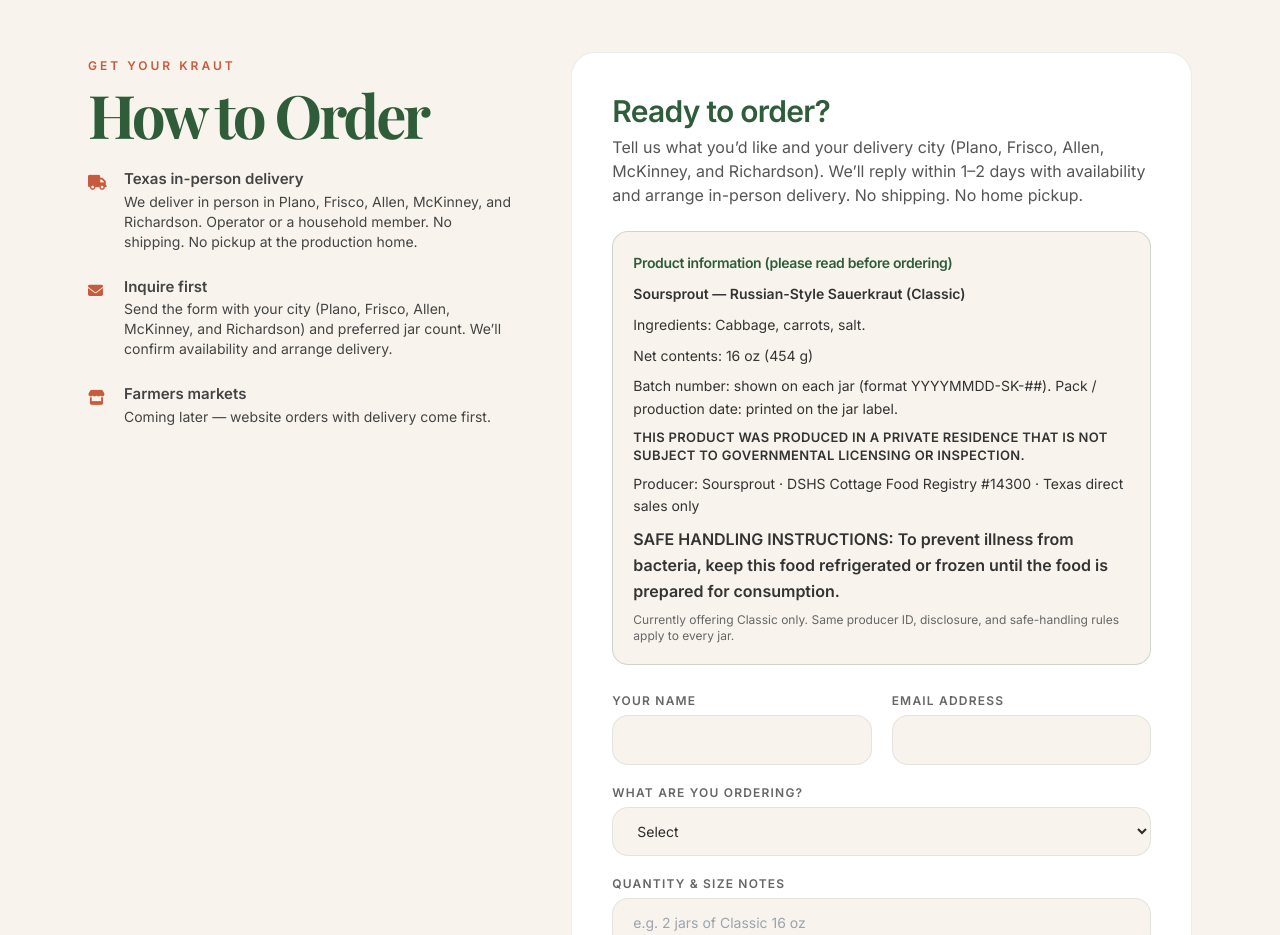
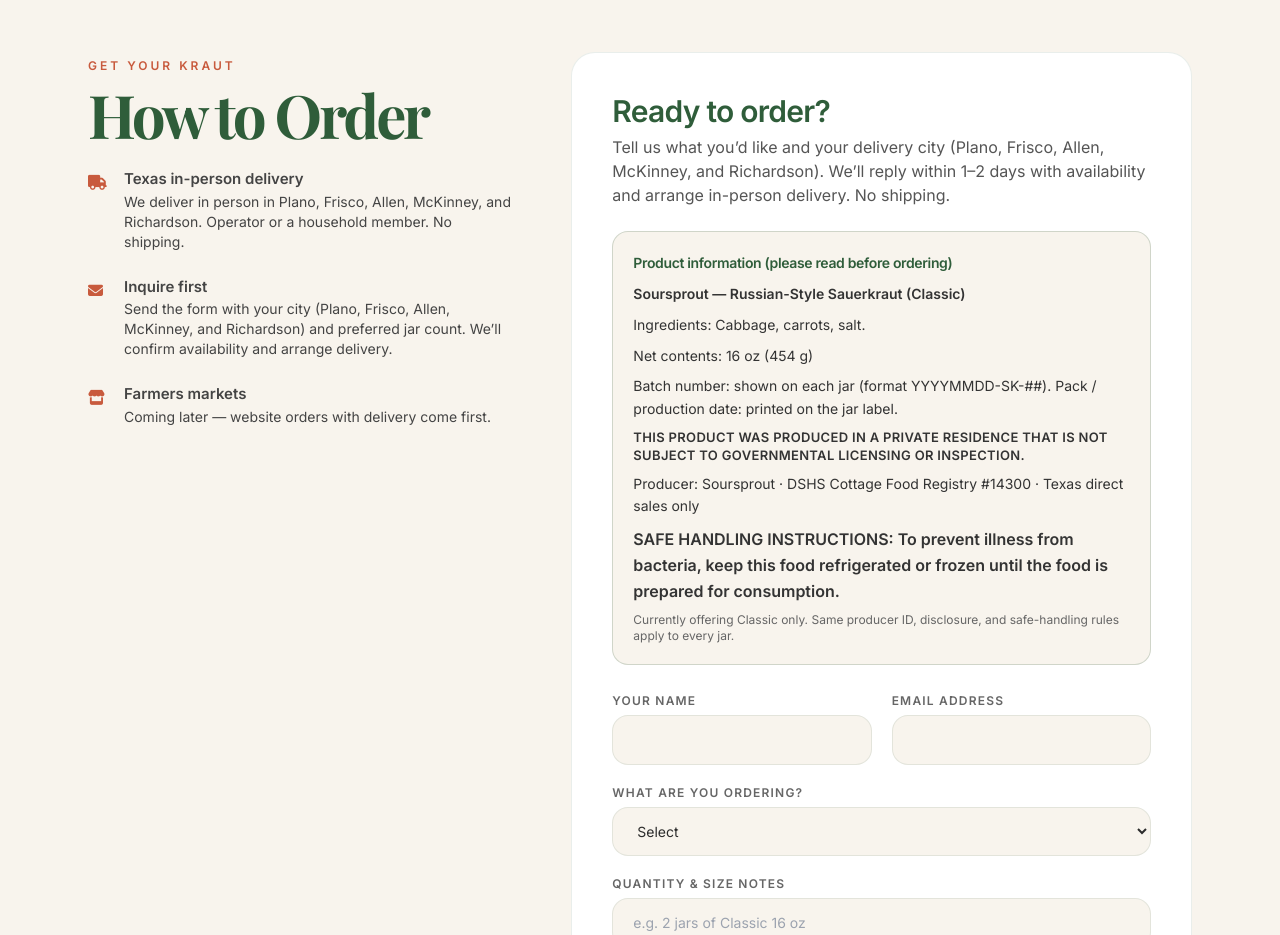
Before and after one commit to dubi1107/SourSprout-Website, a plain HTML site: page index.html in a window 1280 px wide. Shown: the part 3440-4375 px from the top of the page. Drawn offline with nearby package versions, Linux system fonts and the light colour scheme.

Commit message:
Copy: drop no-home-pickup lines; keep delivery + no shipping

```diff
--- a/index.html
+++ b/index.html
@@ -445,7 +445,7 @@
                             <div class="mt-1 text-[#C85A3D]"><i class="fa-solid fa-truck w-5"></i></div>
                             <div>
                                 <div class="font-semibold mb-px">Texas in-person delivery</div>
-                                <div class="text-sm">We deliver in person in Plano, Frisco, Allen, McKinney, and Richardson. Operator or a household member. No shipping. No pickup at the production home.</div>
+                                <div class="text-sm">We deliver in person in Plano, Frisco, Allen, McKinney, and Richardson. Operator or a household member. No shipping.</div>
                             </div>
                         </div>
                         <div class="flex gap-4">
@@ -470,7 +470,7 @@
             <div class="md:col-span-7 mt-10 md:mt-0">
                 <div class="bg-white rounded-3xl border border-[#2F5D3A]/10 p-8 md:p-10">
                     <h3 class="font-semibold text-3xl text-[#2F5D3A] tracking-tight">Ready to order?</h3>
-                    <p class="mt-1.5 text-[#555]">Tell us what you’d like and your delivery city (Plano, Frisco, Allen, McKinney, and Richardson). We’ll reply within 1–2 days with availability and arrange in-person delivery. No shipping. No home pickup.</p>
+                    <p class="mt-1.5 text-[#555]">Tell us what you’d like and your delivery city (Plano, Frisco, Allen, McKinney, and Richardson). We’ll reply within 1–2 days with availability and arrange in-person delivery. No shipping.</p>
 
                     <!-- Pre-order / pre-payment product info (TX cottage) -->
                     <div class="mt-6 rounded-2xl border border-[#2F5D3A]/20 bg-[#F8F4ED] p-5 text-sm text-[#333] leading-relaxed space-y-2">
@@ -588,7 +588,7 @@
                     <i class="fa-solid fa-chevron-down transition-transform"></i>
                 </button>
                 <div class="faq-answer hidden px-8 pb-7 text-[#555] leading-relaxed">
-                    Yes — we keep everything refrigerated after fermentation and deliver it cold in person in Plano, Frisco, Allen, McKinney, and Richardson. Operator or a household member. We do not ship. We do not offer pickup at the production home.
+                    Yes — we keep everything refrigerated after fermentation and deliver it cold in person in Plano, Frisco, Allen, McKinney, and Richardson. Operator or a household member. We do not ship.
                 </div>
             </div>
 
```
